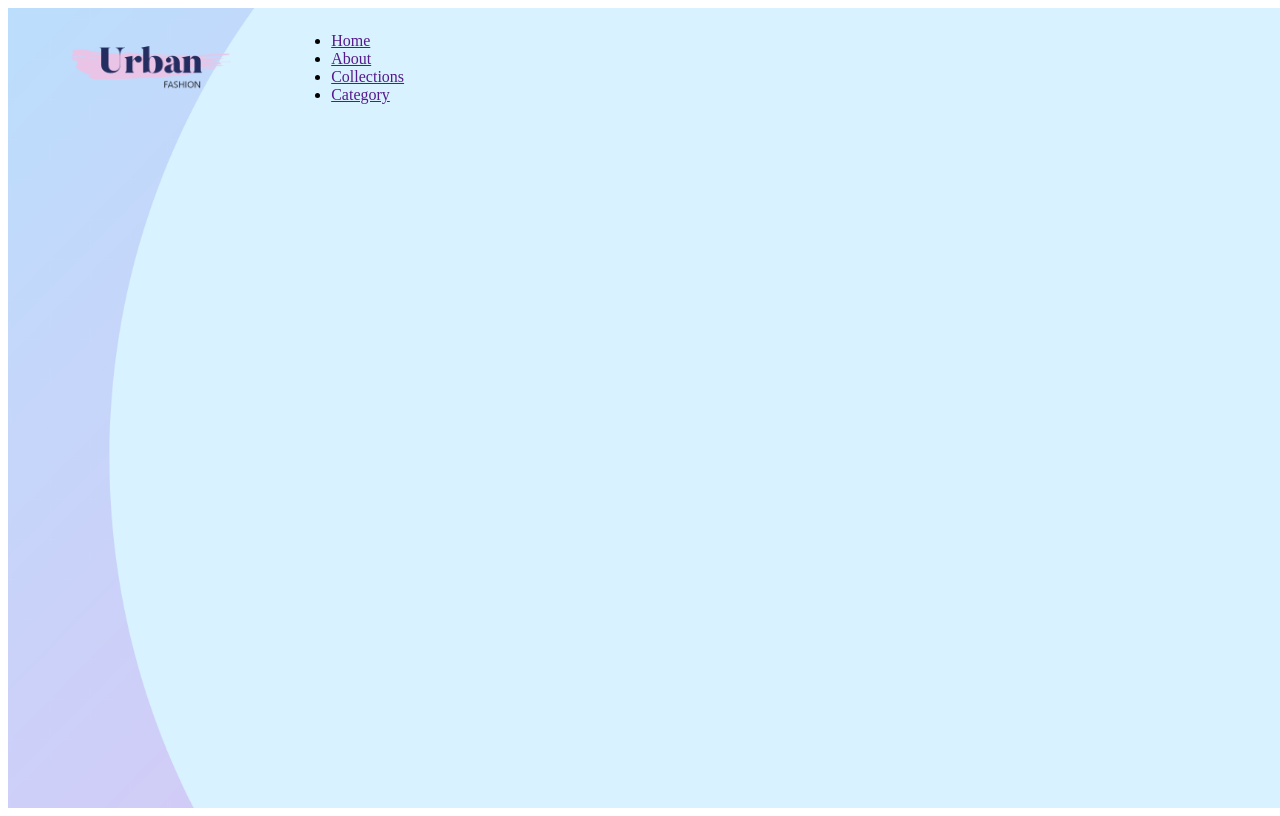
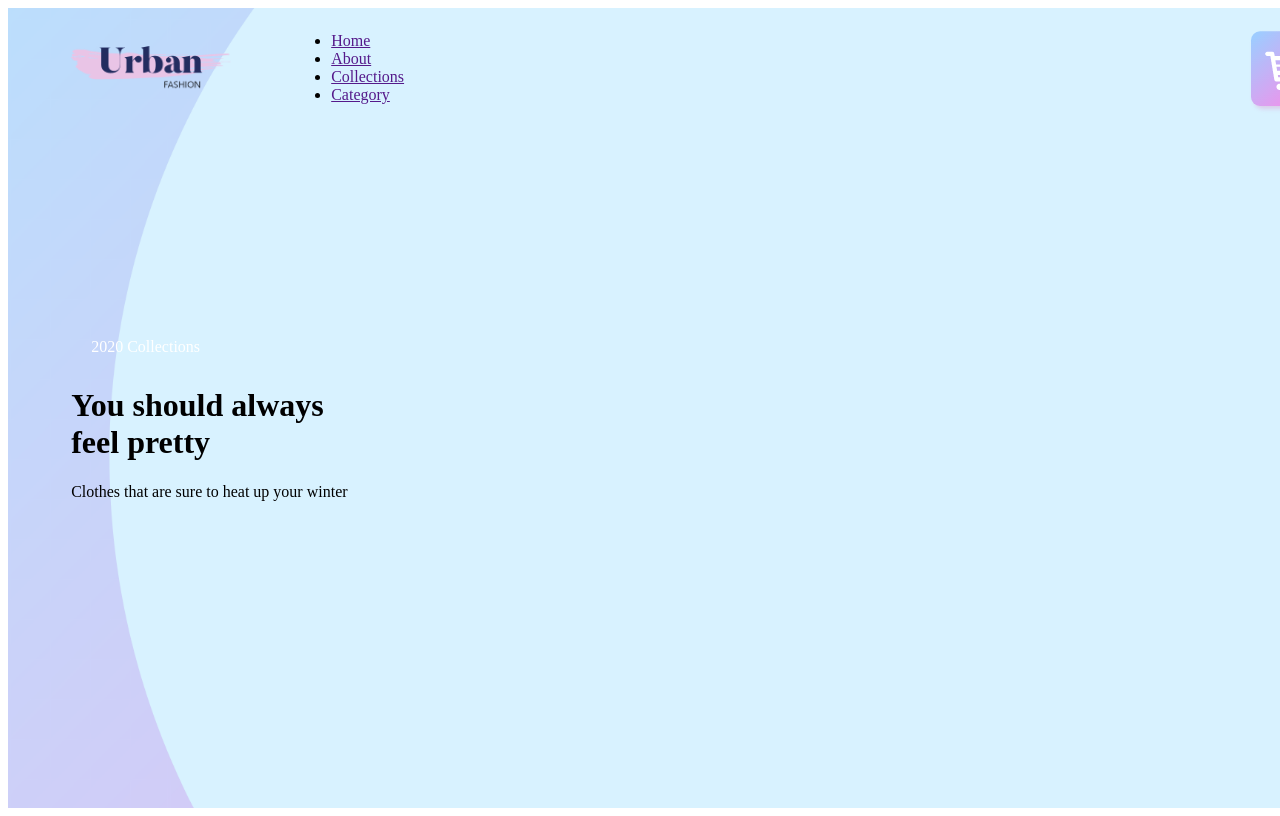
Before and after one commit to dzapatag99/projecte-intro, a plain HTML site: page landing-page/index.html in a window 1280 px wide. Shown: the top 816 px of the page. Drawn offline with Linux system fonts and the light colour scheme.

Commit message:
landing1

```diff
--- a/landing-page/css/style.css
+++ b/landing-page/css/style.css
@@ -16,6 +16,20 @@ header{
     align-items: center;
 }
 
+main{
+    margin: 0 auto;
+    padding-top: 200px;
+}
+
+main .btn{
+    display: inline-block;
+    background: linear-gradient(45deg, #87adfe);
+    border-radius: 6px;
+    padding: 10px 20px;
+    box-sizing: border-box;
+    text-decoration: none;
+    color: #fff;
+}
 
 .logo{
     width: 160px;
--- a/landing-page/index.html
+++ b/landing-page/index.html
@@ -18,7 +18,14 @@
                     <li><a href="">Category</a></li>
                 </ul>
             </nav>
+            <img src="img/cart.png" alt="">
         </header>
+
+        <main>
+            <a href="" class="btn">2020 Collections</a>
+            <h1>You should always <br />feel pretty</h1>
+            <p>Clothes that are sure to heat up your winter</p>
+        </main>
     </div>
 </body>
 </html>
```
